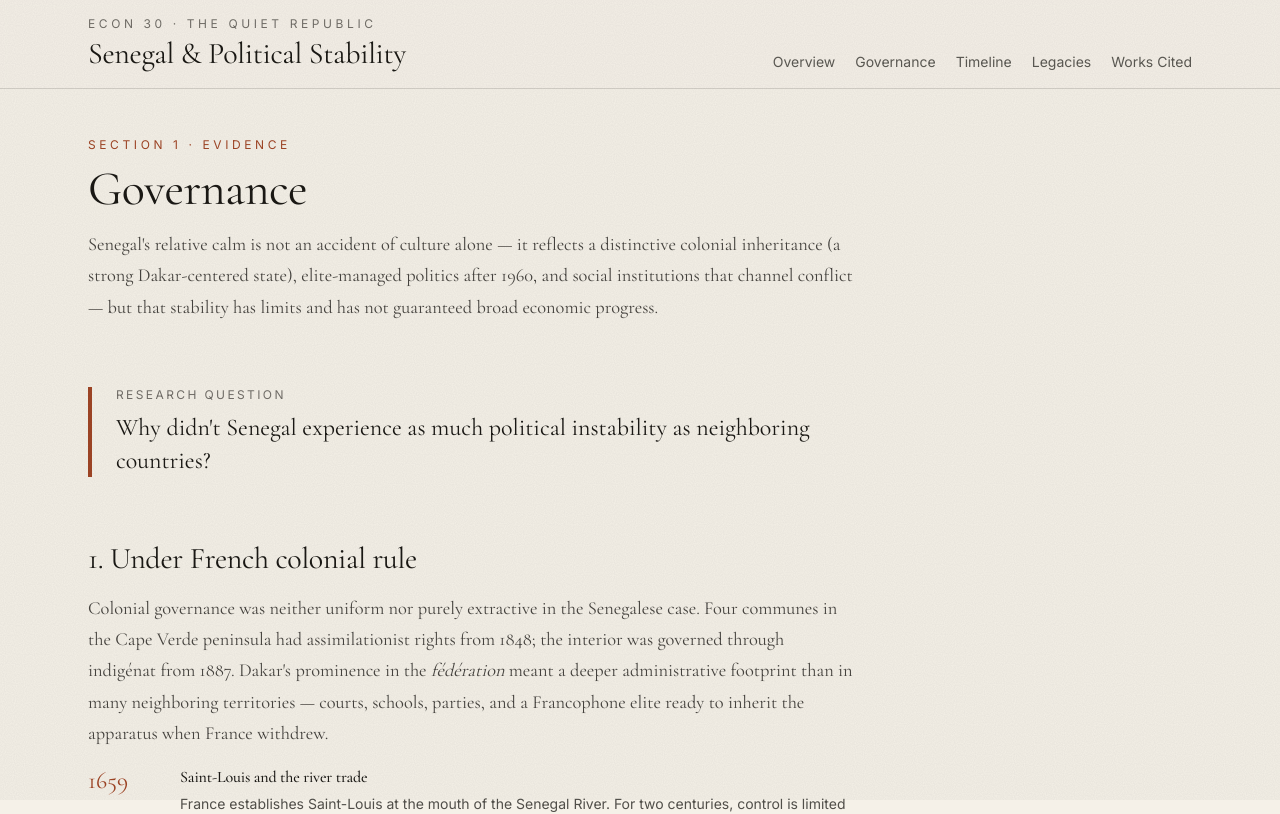
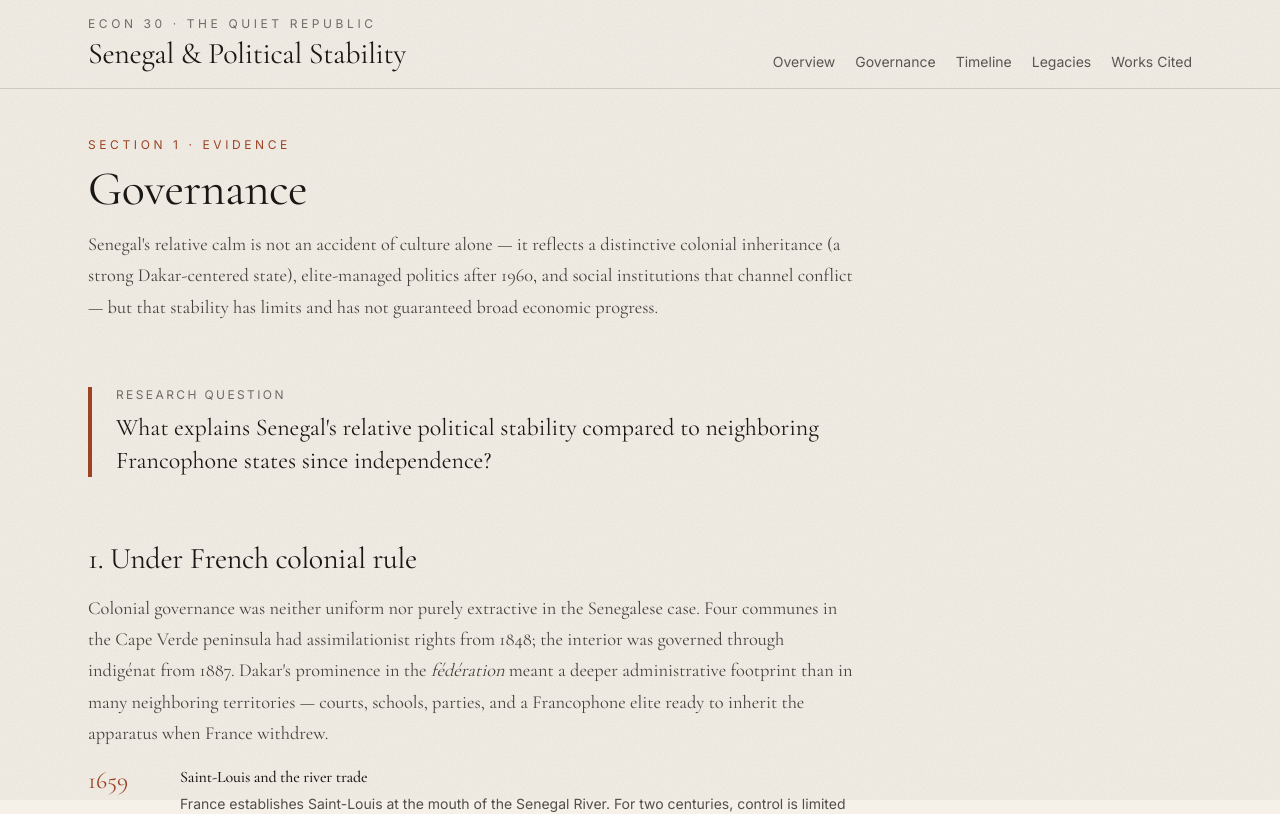
Before and after one commit to lawrencech3n/senegal-governance, a Next.js app: page /government in a window 1280 px wide. Shown: the top 814 px of the page. Built offline with nearby package versions, Linux system fonts and the light colour scheme.

Commit message:
Reframe research question in comparative academic language
Use a single professional formulation across narrative data, Governance, and site metadata instead of the informal "Why didn't..." phrasing.

Co-authored-by: Cursor <cursoragent@cursor.com>

```diff
--- a/app/government/page.tsx
+++ b/app/government/page.tsx
@@ -8,7 +8,7 @@ import {
   governanceHypotheses,
 } from "@/lib/data/government";
 import { colonialHistory, independenceTransition } from "@/lib/data/colonial";
-import { mainArgument, counterpoints } from "@/lib/data/narrative";
+import { mainArgument, counterpoints, researchQuestion } from "@/lib/data/narrative";
 
 export default function GovernmentPage() {
   const colonial = senegalRegimes.filter((r) => r.type === "colonial");
@@ -29,8 +29,7 @@ export default function GovernmentPage() {
           Research question
         </p>
         <p className="font-serif text-2xl text-ink leading-snug">
-          Why didn&apos;t Senegal experience as much political instability as
-          neighboring countries?
+          {researchQuestion}
         </p>
       </section>
 
--- a/app/layout.tsx
+++ b/app/layout.tsx
@@ -5,7 +5,7 @@ import "./globals.css";
 export const metadata: Metadata = {
   title: "The Quiet Republic — Governance in Senegal",
   description:
-    "ECON 30 capstone: Why has Senegal experienced less political instability than its neighbors? Colonial rule, independence, and post-colonial governance compared.",
+    "ECON 30 capstone: What explains Senegal's relative political stability compared to neighboring Francophone states since independence? Colonial rule, governance, and regional comparison.",
 };
 
 const navLinks = [
--- a/lib/data/narrative.ts
+++ b/lib/data/narrative.ts
@@ -1,5 +1,5 @@
 export const researchQuestion =
-  "Why didn't Senegal experience as much political instability as neighboring countries?";
+  "What explains Senegal's relative political stability compared to neighboring Francophone states since independence?";
 
 export const mainArgument = {
   claim:
```
